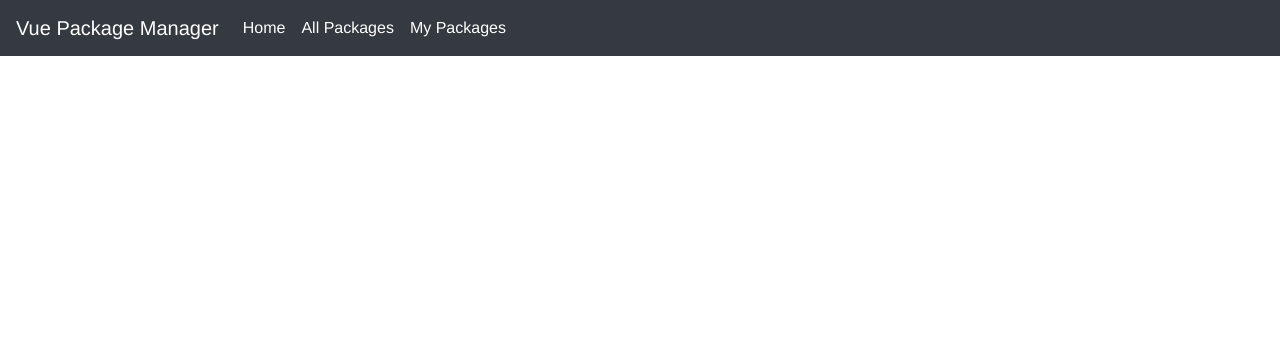
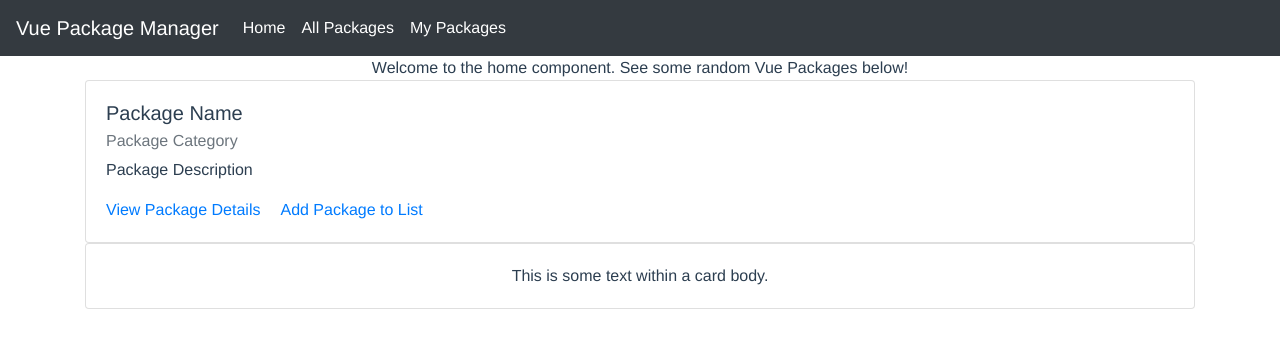
Before and after one commit to naztronaut/e28, a Vue app in the folder p3/: page / in a window 1280 px wide. Shown: the top 348 px of the page. Built offline with nearby package versions, Linux system fonts and the light colour scheme.

Commit message:
components added to app.vue

```diff
--- a/p3/src/App.vue
+++ b/p3/src/App.vue
@@ -7,7 +7,7 @@
       </button>
       <div class="collapse navbar-collapse" id="navbarNav">
         <ul class="navbar-nav">
-          <li class="nav-item active" v-for='link in links' :key='link'>
+          <li class="nav-item active" v-for='link in links' :key='link.context'>
             <router-link class="nav-link" exact :to='{name: link.context}'>{{ link.name }}</router-link>
             <!--<a class="nav-link" href="#">Home <span class="sr-only">(current)</span></a>-->
           </li>
--- a/p3/src/components/HomeComponent.vue
+++ b/p3/src/components/HomeComponent.vue
@@ -1,10 +1,18 @@
 <template>
-	<div></div>
+	<div>Welcome to the home component. See some random Vue Packages below!
+		<div class="container">
+			<random-packages></random-packages>
+		</div>
+	</div>
+
 </template>
 
 <script>
+	import RandomPackages from './RandomPackages.vue';
+
     export default {
-        name: "HomeComponent"
+        name: "HomeComponent",
+		components: {RandomPackages}
     }
 </script>
 
--- a/p3/src/components/PackageDetail.vue
+++ b/p3/src/components/PackageDetail.vue
@@ -1,5 +1,5 @@
 <template>
-
+	<div></div>
 </template>
 
 <script>
--- a/p3/src/components/RandomPackages.vue
+++ b/p3/src/components/RandomPackages.vue
@@ -1,5 +1,20 @@
 <template>
-	<div></div>
+	<div>
+		<div class="card text-left">
+			<div class="card-body">
+				<h5 class="card-title">Package Name</h5>
+				<h6 class="card-subtitle mb-2 text-muted">Package Category</h6>
+				<p class="card-text">Package Description</p>
+				<a href="#" class="card-link">View Package Details</a>
+				<a href="#" class="card-link">Add Package to List</a>
+			</div>
+		</div>
+		<div class="card">
+			<div class="card-body">
+				This is some text within a card body.
+			</div>
+		</div>
+	</div>
 </template>
 
 <script>
--- a/p3/src/main.js
+++ b/p3/src/main.js
@@ -5,6 +5,7 @@ import VueRouter from 'vue-router';
 import HomeComponent from './components/HomeComponent.vue';
 import MyPackages from './components/MyPackages.vue';
 import AllPackages from './components/AllPackages.vue';
+import PackageDetail from './components/PackageDetail';
 
 Vue.config.productionTip = false
 
@@ -13,7 +14,9 @@ Vue.use(VueRouter);
 const routes = [
     {path: '/', name: 'home', component: HomeComponent},
     {path: '/myPackages', name: 'myPackages', component: MyPackages},
-    {path: '/allPackages', name: 'allPackages', component: AllPackages}
+    {path: '/allPackages', name: 'allPackages', component: AllPackages},
+    {path: '/packageDetail/:id',  name: 'packageDetail', component: PackageDetail},
+    {path: '*', redirect: '/'}
 ];
 
 const router = new VueRouter({
```
